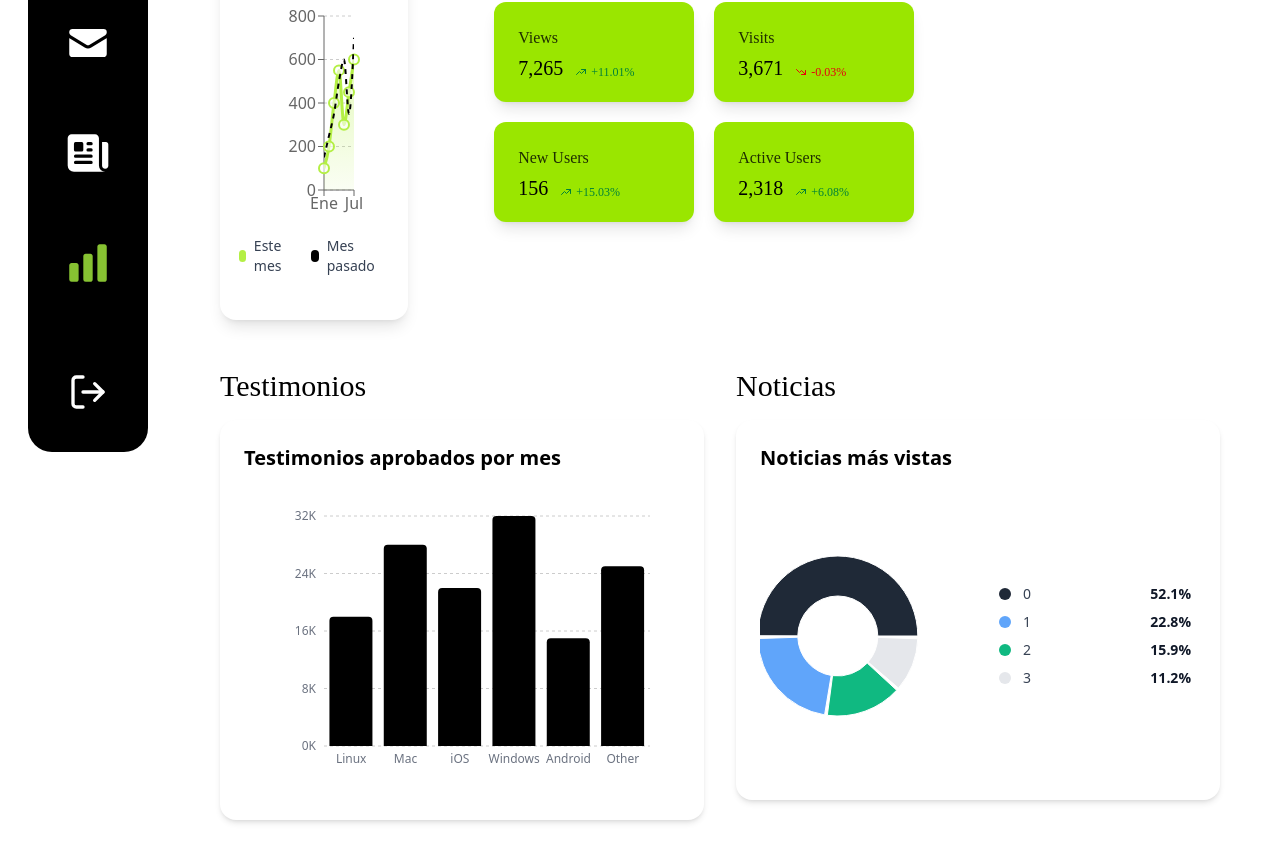
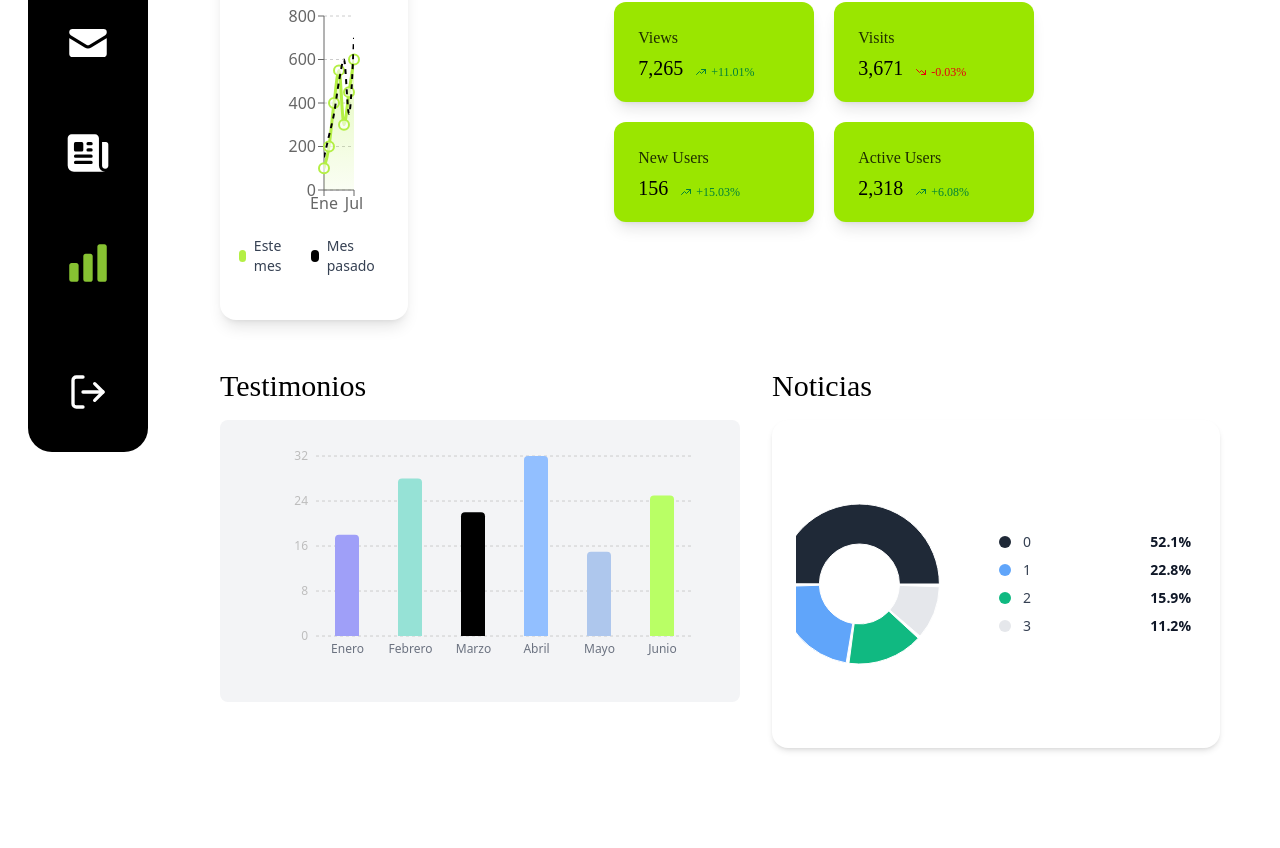
Before and after one commit to Juan-Lozano-M/GODPROYECTO, a React (Vite) app: page /statics in a window 1280 px wide. Shown: the part 308-1156 px from the top of the page. After the commit the page ends 1084 px from the top, so only its background shows below. Built offline with nearby package versions, Linux system fonts and the light colour scheme; a web font is replaced by a local one.

Commit message:
Actualizacion estadisticas

```diff
--- a/src/components/admin/StaticsNotice.jsx
+++ b/src/components/admin/StaticsNotice.jsx
@@ -38,12 +38,10 @@ const CustomLegend = ({ payload }) => {
 };
 
 const StaticsNotice = ({
-  title = "Noticias más vistas",
   data = noticiasData
 }) => {
   return (
     <div className="bg-white rounded-2xl p-6 shadow-md">
-      <h2 className="text-xl font-bold mb-6">{title}</h2>
 
       <div className="flex items-center justify-center">
         <ResponsiveContainer width="100%" height={280}>
--- a/src/components/admin/StaticsTestimonial.jsx
+++ b/src/components/admin/StaticsTestimonial.jsx
@@ -6,27 +6,26 @@ import {
   YAxis,
   CartesianGrid,
   ResponsiveContainer,
+  Cell,
 } from "recharts";
 
 // Datos de ejemplo para testimonios por plataforma
 const testimoniosData = [
-  { plataforma: "Linux", valor: 18, color: "#8b5cf6" },
-  { plataforma: "Mac", valor: 28, color: "#10b981" },
-  { plataforma: "iOS", valor: 22, color: "#1f2937" },
-  { plataforma: "Windows", valor: 32, color: "#60a5fa" },
-  { plataforma: "Android", valor: 15, color: "#3b82f6" },
-  { plataforma: "Other", valor: 25, color: "#84cc16" },
+  { mes: "Enero", valor: 18, color: "#9F9FF8" },
+  { mes: "Febrero", valor: 28, color: "#96E2D6" },
+  { mes: "Marzo", valor: 22, color: "#000000" },
+  { mes: "Abril", valor: 32, color: "#92BFFF" },
+  { mes: "Mayo", valor: 15, color: "#AEC7ED" },
+  { mes: "Junio", valor: 25, color: "#B9FF65" },
 ];
 
 const StaticsTestimonial = ({
-  title = "Testimonios aprobados por mes",
   data = testimoniosData
 }) => {
   return (
-    <div className="bg-white rounded-2xl p-6 shadow-md">
-      <h2 className="text-xl font-bold mb-6">{title}</h2>
-
-      <ResponsiveContainer width="100%" height={300}>
+    <div className="w-130">
+      <div className="bg-gray-100 rounded-lg p-4">
+        <ResponsiveContainer width="100%" height={250}>
           <BarChart
             data={data}
             margin={{
@@ -38,7 +37,7 @@ const StaticsTestimonial = ({
           >
             <CartesianGrid strokeDasharray="3 3" vertical={false} />
             <XAxis
-            dataKey="plataforma"
+              dataKey="mes"
               axisLine={false}
               tickLine={false}
               tick={{ fontSize: 12, fill: '#6b7280' }}
@@ -46,22 +45,22 @@ const StaticsTestimonial = ({
             <YAxis
               axisLine={false}
               tickLine={false}
-            tick={{ fontSize: 12, fill: '#6b7280' }}
-            tickFormatter={(value) => `${value}K`}
+              tick={{ fontSize: 12, fill: '#bdbdbd' }}
             />
-
             <Bar
               dataKey="valor"
               radius={[4, 4, 0, 0]}
+              barSize={24}
               fill={(entry) => entry.color}
             >
               {data.map((entry, index) => (
-              <Bar key={`cell-${index}`} fill={entry.color} />
+                <Cell key={`cell-${index}`} fill={entry.color} />
               ))}
             </Bar>
           </BarChart>
         </ResponsiveContainer>
       </div>
+    </div>
   );
 };
 
--- a/src/pages/Admin/Statics.jsx
+++ b/src/pages/Admin/Statics.jsx
@@ -18,12 +18,12 @@ const visualizacionesData = [
 ];
 
 const testimoniosData = [
-  { plataforma: "Linux", valor: 18, color: "#8b5cf6" },
-  { plataforma: "Mac", valor: 28, color: "#10b981" },
-  { plataforma: "iOS", valor: 22, color: "#1f2937" },
-  { plataforma: "Windows", valor: 32, color: "#60a5fa" },
-  { plataforma: "Android", valor: 15, color: "#3b82f6" },
-  { plataforma: "Other", valor: 25, color: "#84cc16" },
+  { mes: "Enero", valor: 18, color: "#9F9FF8" },
+  { mes: "Febrero", valor: 28, color: "#96E2D6" },
+  { mes: "Marzo", valor: 22, color: "#000000" },
+  { mes: "Abril", valor: 32, color: "#92BFFF" },
+  { mes: "Mayo", valor: 15, color: "#AEC7ED" },
+  { mes: "Junio", valor: 25, color: "#B9FF65" },
 ];
 
 const noticiasData = [
@@ -65,7 +65,7 @@ export default function Statics() {
             </div>
 
             {/* Tarjetas de estadísticas */}
-            <div className="flex justify-center items-center ml-10">
+            <div className="flex justify-center items-center ml-40">
               <ButtonStatics />
             </div>
           </div>
@@ -76,7 +76,6 @@ export default function Statics() {
             <div className="flex-1">
               <h2 className="mb-4 font-adlam text-3xl">Testimonios</h2>
               <StaticsTestimonial
-                title="Testimonios aprobados por mes"
                 data={testimoniosData}
               />
             </div>
@@ -85,7 +84,6 @@ export default function Statics() {
             <div className="flex-1">
               <h2 className="mb-4 font-adlam text-3xl">Noticias</h2>
               <StaticsNotice
-                title="Noticias más vistas"
                 data={noticiasData}
               />
             </div>
```
Lines whose indentation alone changed are shown as unchanged.
